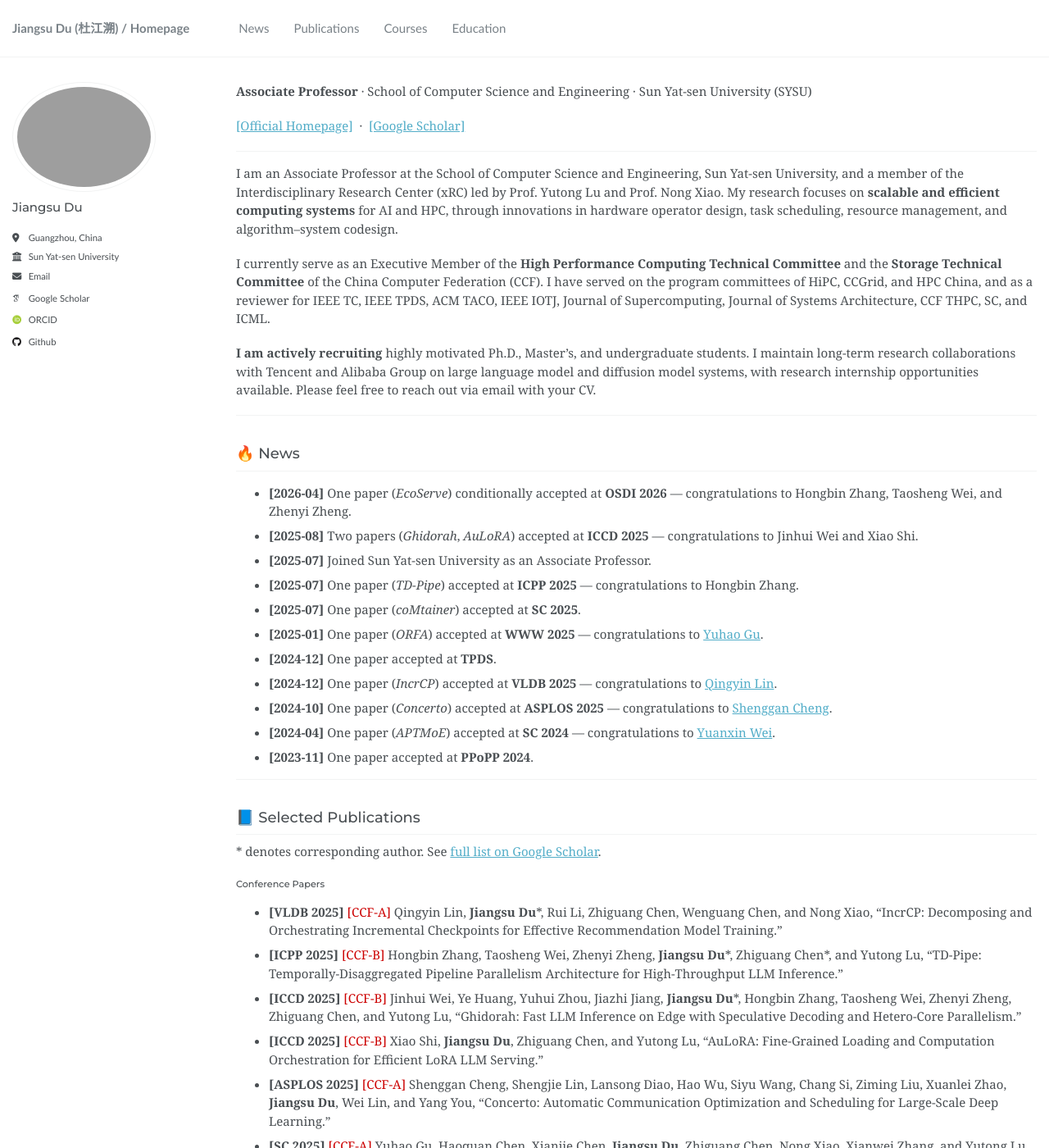
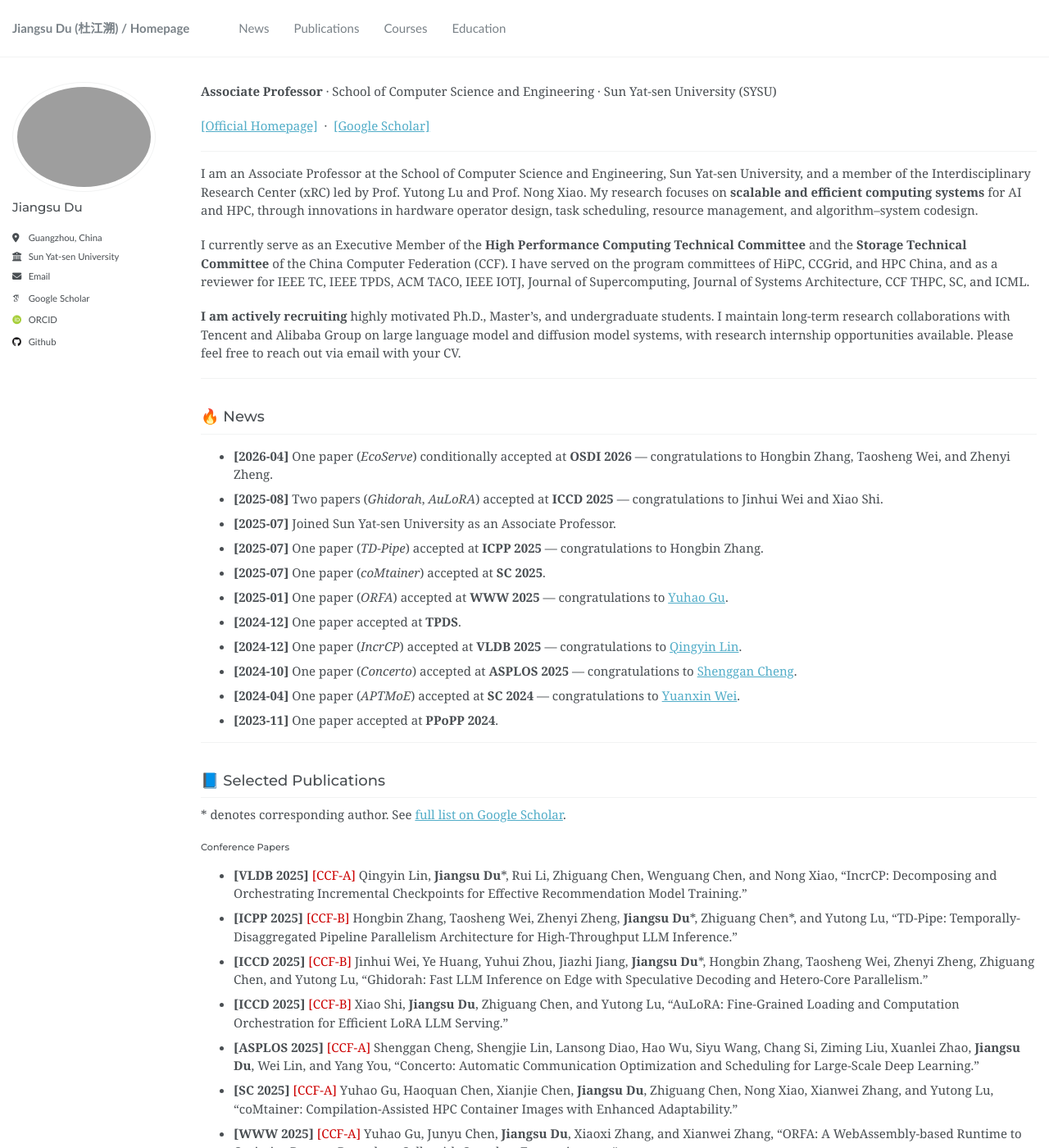
Before and after one commit to dujiangsu/dujiangsu.github.io, a Jekyll site: the page built from _pages/about.md, in a window 1280 px wide and 1400 px high. Shown: the whole window at 82% size. Built offline with Jekyll 4.4.1, drawn with Linux system fonts in a browser that asks for light colours; emoji names are drawn with the system emoji font; some web fonts are replaced.

Commit message:
Force override susy float layout with !important for sidebar gap fix

```diff
--- a/_sass/custom/_custom.scss
+++ b/_sass/custom/_custom.scss
@@ -1,9 +1,11 @@
 // === Fix sidebar / content gap ===
 @include breakpoint($large) {
   .page {
-    margin-left: 220px;
-    width: auto;
-    float: none;
+    float: none !important;
+    width: auto !important;
+    padding-left: 0 !important;
+    margin-left: 230px !important;
+    margin-right: 0 !important;
   }
 }
 
```
